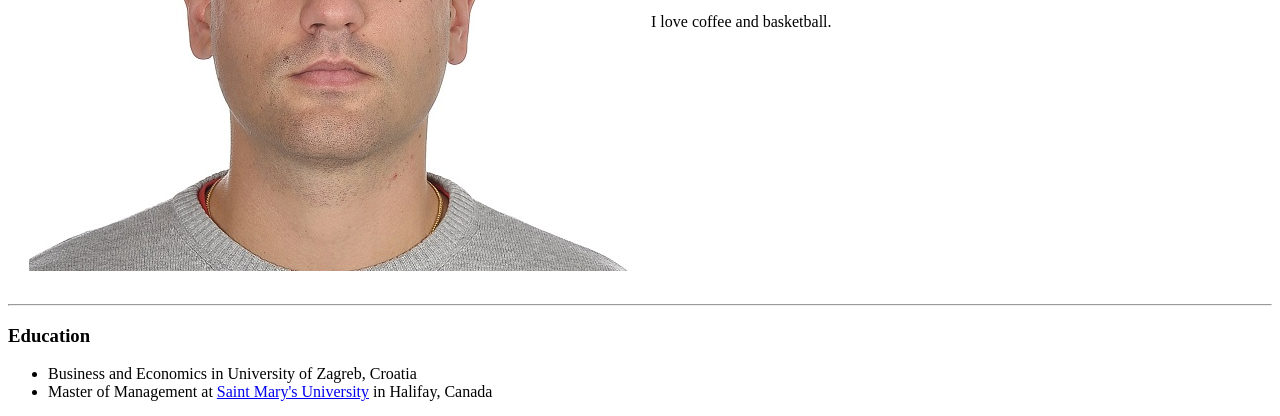
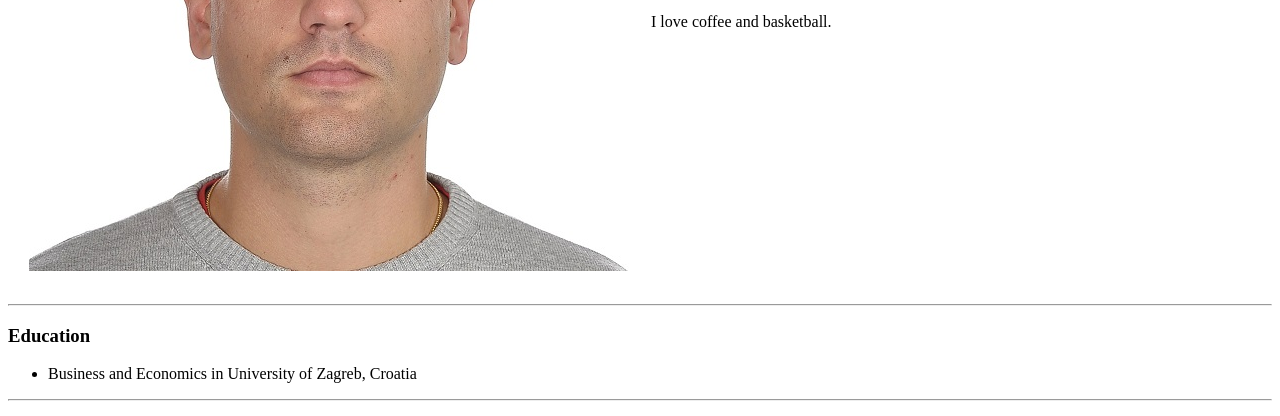
Before and after one commit to ivankardum/cv, a plain HTML site: page index.html in a window 1280 px wide. Shown: the part 358-774 px from the top of the page. Drawn offline with Linux system fonts and the light colour scheme.

Commit message:
Add files via upload

```diff
--- a/index.html
+++ b/index.html
@@ -22,7 +22,6 @@
   <h3>Education</h3>
   <ul>
     <li>Business and Economics in University of Zagreb, Croatia</li>
-    <li>Master of Management at <a href="https://smu.ca/">Saint Mary's University</a> in Halifay, Canada</li>
   </ul>
   <hr>
   <h3>Work Experience</h3>
```
